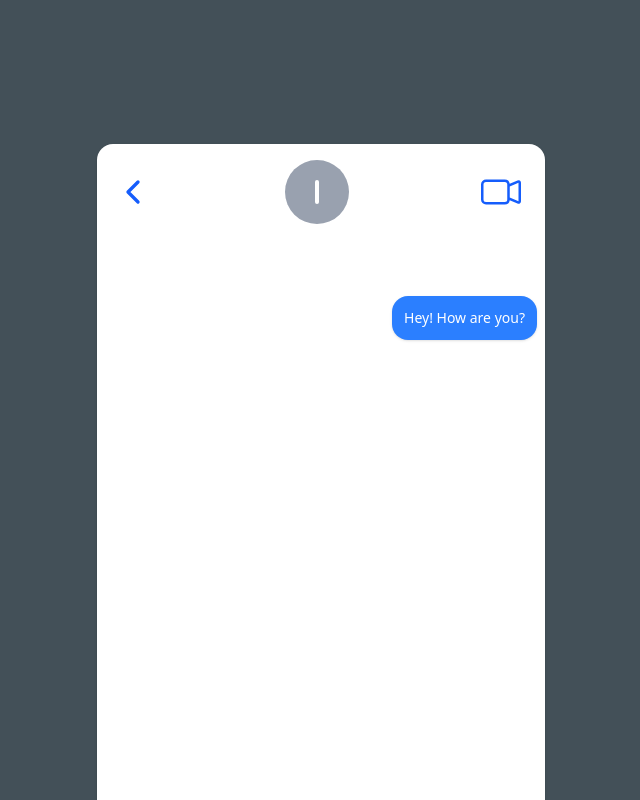
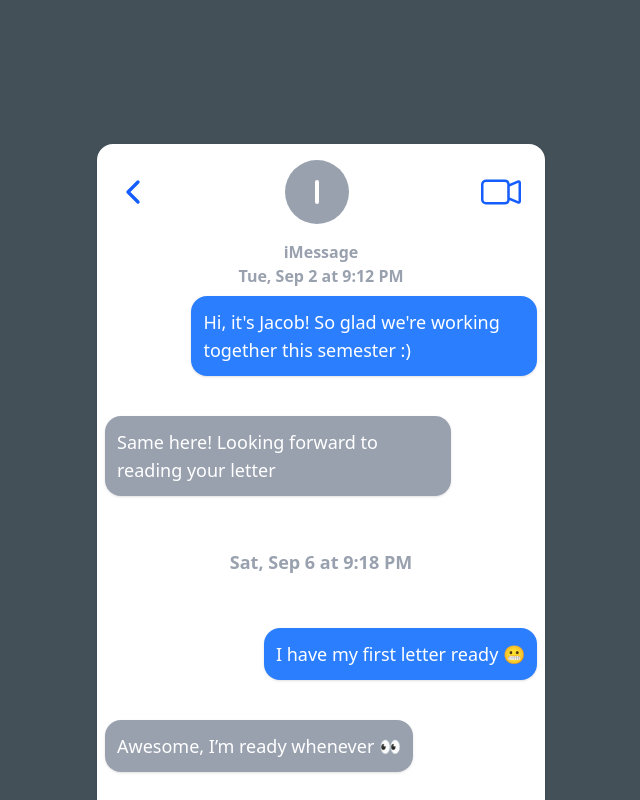
Before and after one commit to jacob-s-codes/Dear-UHS, a Next.js app: page /conversation in a window 1280 px wide. Shown: the top 800 px of the page, without its empty margins (319-959 px from the left). Built offline with nearby package versions, Linux system fonts and the light colour scheme.

Commit message:
added image and other stuff

```diff
--- a/app/conversation/page.tsx
+++ b/app/conversation/page.tsx
@@ -4,15 +4,18 @@ import { motion } from 'framer-motion';
 const Page = () => {
 
     const messages = [
-        { id: 1, sender: "You", text: "Hey! How are you?" },
-        { id: 2, sender: "Friend", text: "I'm good, what about you?" },
-        { id: 3, sender: "You", text: "Just working on a project." }
+        { id: 1, sender: "You", text: "Hi, it's Jacob! So glad we're working together this semester :) " },
+        { id: 2, sender: "Friend", text: "Same here! Looking forward to reading your letter" },
+        { id: 3, sender: "Time", text: "Sat, Sep 6 at 9:18 PM" },
+        { id: 4, sender: "You", text: "I have my first letter ready 😬" },
+        { id: 5, sender: "Friend", text: "Awesome, I’m ready whenever 👀" },
+        { id: 6, sender: "Image", text: "", src: "/jacobarchive1.png", link: "https://docs.google.com/document/d/1_E66rLTLh1SvB-U-MPbXiJ-5qDUgYwy0l6NgB1NIyEw/edit?usp=sharing"}
     ];
 
 
     return (
         <div className="h-screen bg-iron-grey flex flex-col items-center p-36">
-            <div className="w-full max-w-md bg-white rounded-2xl shadow  flex flex-col gap-4 ">
+            <div className="w-full max-w-md bg-white rounded-2xl shadow  flex flex-col  ">
                 <div className="w-full flex justify-between pt-4 px-4 top-0 sticky">
 
                     <svg xmlns="http://www.w3.org/2000/svg" viewBox="0 0 24 24" aria-hidden="true" focusable="false" className='text-blue-600 w-10 h-auto'>
@@ -34,9 +37,10 @@ const Page = () => {
                 </div>
 
 
+                <p className='text-center font-semibold text-gray-400 pt-4'>iMessage</p>
+                <p className='text-center font-semibold text-gray-400'>Tue, Sep 2 at 9:12 PM</p>
 
-
-                <div className="flex flex-col gap-[100vh] overflow-y-auto my-12 p-2">
+                <div className="flex flex-col gap-[5vh] overflow-y-auto  p-2">
                     {messages.map((msg, index) => (
                         <motion.div
                             key={msg.id}
@@ -44,14 +48,33 @@ const Page = () => {
                             whileInView={{ opacity: 1, y: 0 }}
                             viewport={{ once: true, amount: 0.2 }}
                             transition={{ duration: 0.3, delay: index * 0.05 }}
-                            className={`p-3 rounded-2xl max-w-[80%] shadow text-sm ${msg.sender === "You"
-                                ? "bg-blue-500 text-white self-end"
-                                : "bg-gray-400 text-white self-start"
+                            className={`p-3  max-w-[80%]  text-lg ${msg.sender === "You"
+                                ? "bg-blue-500 text-white self-end shadow rounded-2xl"
+                                : msg.sender === "Friend" ? "bg-gray-400 text-white self-start shadow rounded-2xl" : msg.sender === "Time" ? "text-gray-400 self-center bg-none font-semibold" : "bg-[#3b77db] self-end bg-none rounded-lg"
                                 }`}
                         >
-                            {msg.text}
+                            {msg.src ? (
+                                <a href={msg.link} target="_blank"><img
+                                    src={msg.src}
+                                    alt=""
+
+                                    className="rounded-2xl self-end"
+                                /></a>
+                            ) : (
+                                <div
+                                    className={` text-lg ${msg.sender === "You"
+                                            ? "bg-blue-500 text-white self-end rounded-2xl"
+                                            : msg.sender === "Friend"
+                                                ? "bg-gray-400 text-white self-start rounded-2xl"
+                                                : "text-gray-400 self-center font-semibold"
+                                        }`}
+                                >
+                                    {msg.text}
+                                </div>
+                            )}
                         </motion.div>
                     ))}
+
 
                 </div>
 
```
Also changed, not shown: public/jacobarchive1.png (added).
